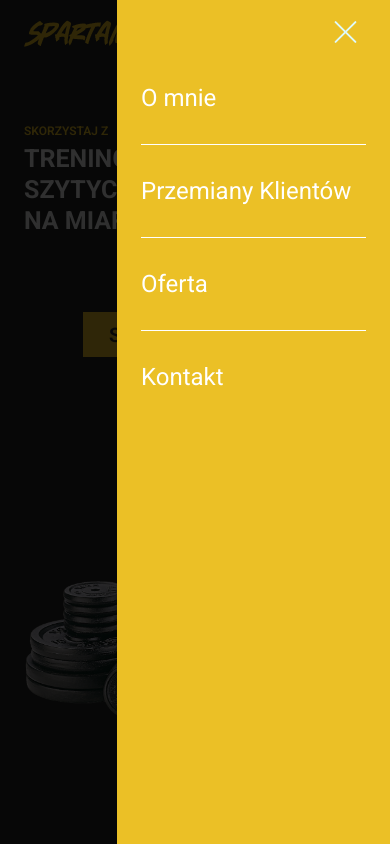
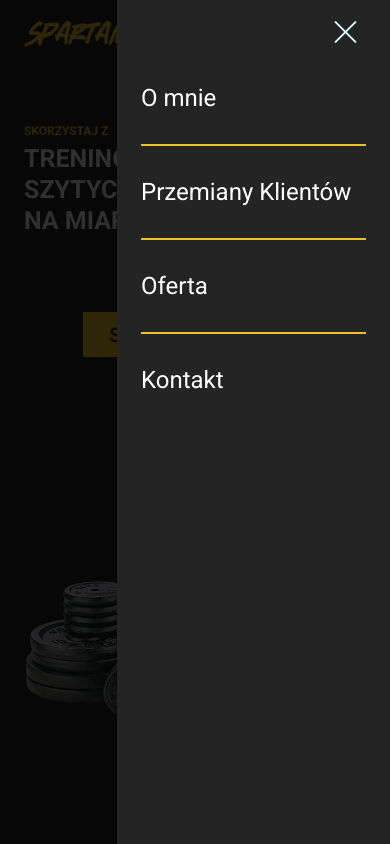
Before and after one commit to m-uchyla/personal-trainer, a React (Vite) app: page / in a window 390 px wide. Both pictures are taken after a click on the element 346 px from the left and 32 px from the top of the page. Shown: the top 844 px of the page. Built offline with nearby package versions, Linux system fonts and the light colour scheme.

Commit message:
Navbar fix

```diff
--- a/src/components/sections/Navbar.jsx
+++ b/src/components/sections/Navbar.jsx
@@ -61,7 +61,7 @@ const Navbar = () => {
               {navLinks.map((link, index) => (
                 <a key={link.id} href={link.href}>
                   <li id="navLink" className={`${index === navLinks.length - 1 ? "mr-0" : "mr-3"} text-secondary ${(navActive == link.href.slice(1)) ? "text-red-500" : ""} ${link.href.slice(1)} hover:text-primary cursor-pointer`}>{link.title}</li>
-                  {(navActive == link.href.slice(1)) ? <div className={`bg-primary h-[2px] ${index === navLinks.length - 1 ? "mr-0" : "mr-3"}`} /> : ""}
+                  {(navActive == link.href.slice(1)) ? <div className={`bg-primary -mb-[2px] h-[2px] ${index === navLinks.length - 1 ? "mr-0" : "mr-3"}`} /> : ""}
                 </a>
               ))}
             </ul>
@@ -72,15 +72,15 @@ const Navbar = () => {
                   />
                 </div>
                 <div className={`-left-[100px] w-[200%] h-[200vh] absolute ${openCloseNav ? "bg-in" : "bg-out hidden"}`}></div>
-                <div className={`p-6 bg-primary fixed top-0 right-0 w-[70%] h-[100%] ${(initNav) ? "hidden" : "flex flex-col"} ${openCloseNav ? "sidebar" : "sidebar-out"}`}>
+                <div className={`p-6 bg-dark fixed top-0 right-0 w-[70%] h-[100%] ${(initNav) ? "hidden" : "flex flex-col"} ${openCloseNav ? "sidebar" : "sidebar-out"}`}>
 
                     <ul className='list-none flex-col justify-end items-center flex-1 mt-7'>
                         {navLinks.map((link, index)=>(
                         <div key={link.id}>
                           <li key={link.id} className={`font-poppins text-[24px] text-white font-normal cursor-pointer py-7`} onClick={()=>{handleClickScroll(link.id);setOpenCloseNav((prev) => !prev)}}>
-                              <a href={link.href}>{link.title}</a>
+                              <a href={link.href} onClick={() => {setOpenCloseNav(false)}} >{link.title}</a>
                           </li>
-                          {((index+1) == navLinks.length) ? "" : <div className='w-full h-[1px] bg-white'/>}
+                          {((index+1) == navLinks.length) ? "" : <div className='w-full h-[2px] bg-primary'/>}
                         </div>
                         ))}
                     </ul>
```
